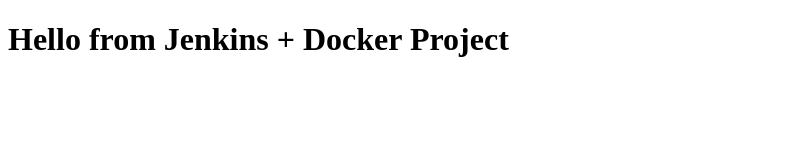
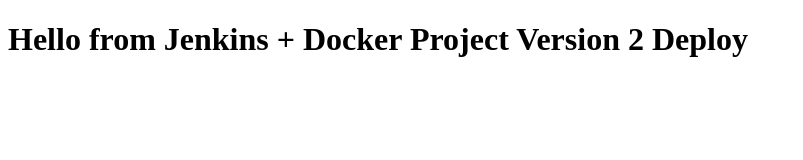
Before and after one commit to sarodepradip/jenkins-demo, a plain HTML site: page index.html in a window 1280 px wide. Shown: the whole page, without its empty margins (0-803 px from the left). Drawn offline with Linux system fonts and the light colour scheme.

Commit message:
Version 2

```diff
--- a/index.html
+++ b/index.html
@@ -4,6 +4,6 @@
 <title>Jenkins Docker Demo</title>
 </head>
 <body>
-<h1>Hello from Jenkins + Docker Project</h1>
+<h1>Hello from Jenkins + Docker Project Version 2 Deploy</h1>
 </body>
 </html>
```
